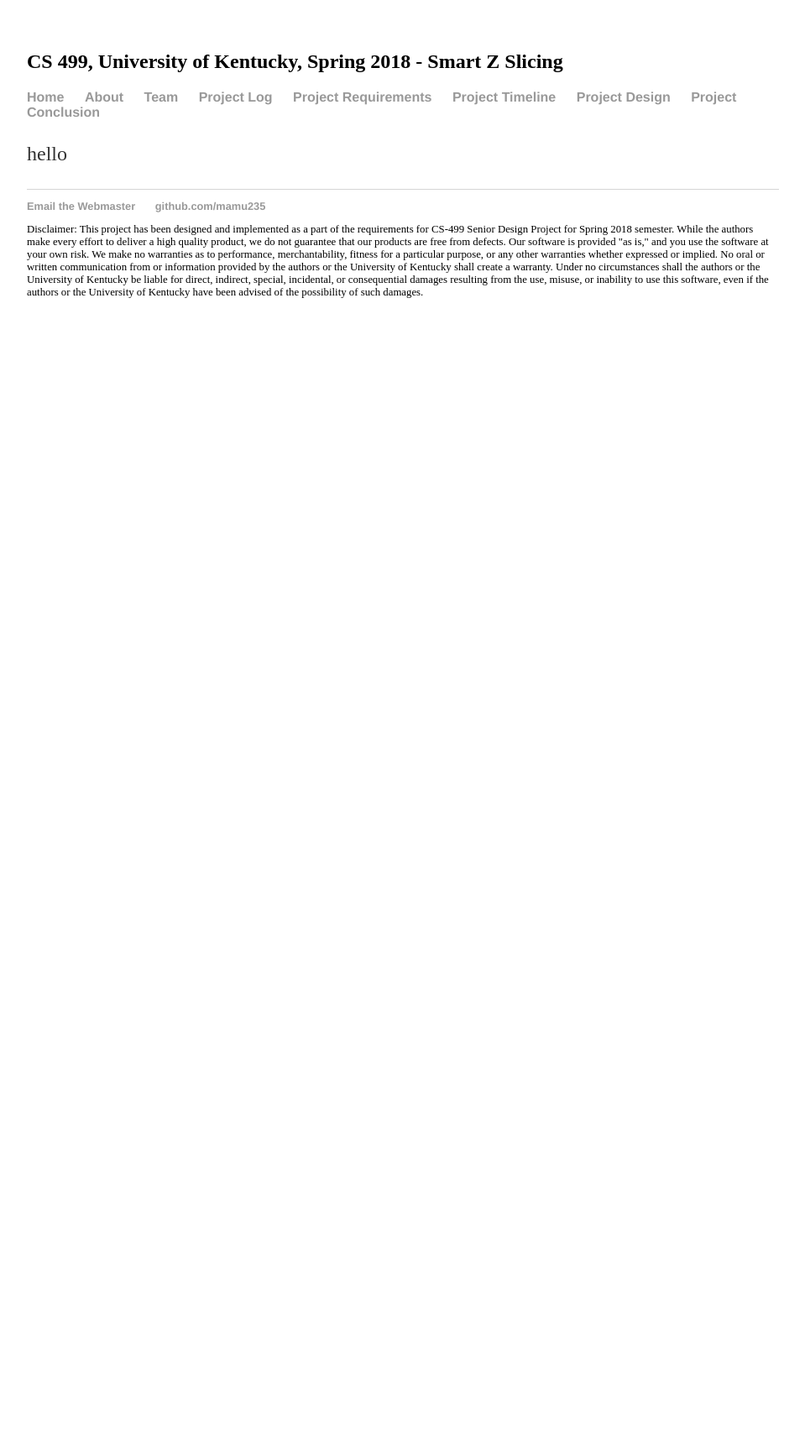
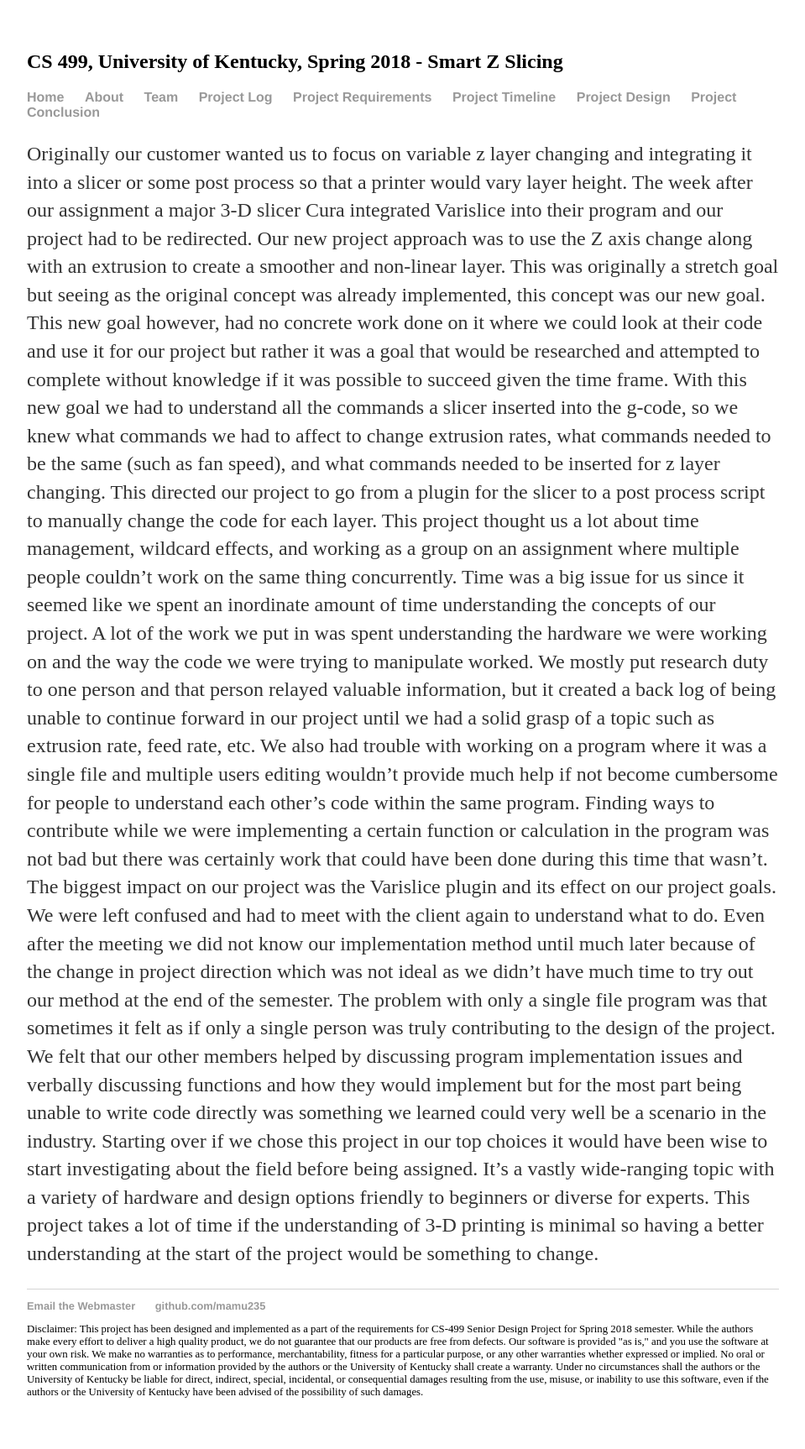
Before and after one commit to mamu235/CS-499-smart-slicing, a Jekyll site: the page built from results.html, in a window 1280 px wide. Shown: the whole page at 84% size, without its empty margins (160-1119 px from the left). Built offline with Jekyll 4.4.1, drawn with Linux system fonts in a browser that asks for light colours; before the commit the page ends 900 px from its top, so only the background shows below that.

Commit message:
Update results.html

```diff
--- a/results.html
+++ b/results.html
@@ -4,5 +4,9 @@ layout: default
 ---
 
 <p>
-  hello
+  Originally our customer wanted us to focus on variable z layer changing and integrating it into a slicer or some post process so that a printer would vary layer height. The week after our assignment a major 3-D slicer Cura integrated Varislice into their program and our project had to be redirected. Our new project approach was to use the Z axis change along with an extrusion to create a smoother and non-linear layer. This was originally a stretch goal but seeing as the original concept was already implemented, this concept was our new goal. This new goal however, had no concrete work done on it where we could look at their code and use it for our project but rather it was a goal that would be researched and attempted to complete without knowledge if it was possible to succeed given the time frame. With this new goal we had to understand all the commands a slicer inserted into the g-code, so we knew what commands we had to affect to change extrusion rates, what commands needed to be the same (such as fan speed), and what commands needed to be inserted for z layer changing. This directed our project to go from a plugin for the slicer to a post process script to manually change the code for each layer.
+	This project thought us a lot about time management, wildcard effects, and working as a group on an assignment where multiple people couldn’t work on the same thing concurrently. Time was a big issue for us since it seemed like we spent an inordinate amount of time understanding the concepts of our project. A lot of the work we put in was spent understanding the hardware we were working on and the way the code we were trying to manipulate worked. We mostly put research duty to one person and that person relayed valuable information, but it created a back log of being unable to continue forward in our project until we had a solid grasp of a topic such as extrusion rate, feed rate, etc. We also had trouble with working on a program where it was a single file and multiple users editing wouldn’t provide much help if not become cumbersome for people to understand each other’s code within the same program. Finding ways to contribute while we were implementing a certain function or calculation in the program was not bad but there was certainly work that could have been done during this time that wasn’t.
+	The biggest impact on our project was the Varislice plugin and its effect on our project goals. We were left confused and had to meet with the client again to understand what to do. Even after the meeting we did not know our implementation method until much later because of the change in project direction which was not ideal as we didn’t have much time to try out our method at the end of the semester. The problem with only a single file program was that sometimes it felt as if only a single person was truly contributing to the design of the project. We felt that our other members helped by discussing program implementation issues and verbally discussing functions and how they would implement but for the most part being unable to write code directly was something we learned could very well be a scenario in the industry.
+	Starting over if we chose this project in our top choices it would have been wise to start investigating about the field before being assigned. It’s a vastly wide-ranging topic with a variety of hardware and design options friendly to beginners or diverse for experts.  This project takes a lot of time if the understanding of 3-D printing is minimal so having a better understanding at the start of the project would be something to change.
+
 </p>
```
